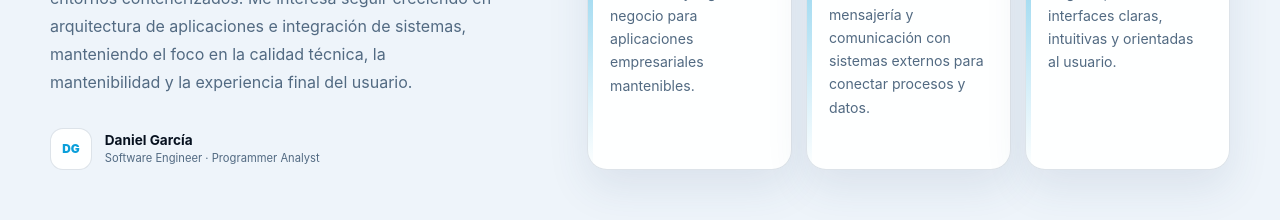
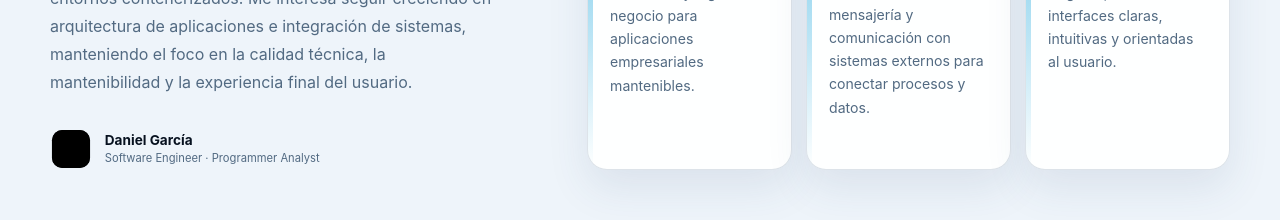
Before and after one commit to DanielDGe/danieldge.github.io, a React (Vite) app: page / in a window 1280 px wide. Shown: the part 1560-1780 px from the top of the page. Built offline with nearby package versions, Linux system fonts and the light colour scheme.

Commit message:
feat: use DG identity in profile signature

```diff
--- a/src/sections/AboutSection.jsx
+++ b/src/sections/AboutSection.jsx
@@ -1,4 +1,5 @@
 import SectionHeading from '../components/SectionHeading'
+import BrandMark from '../components/BrandMark'
 import { focusAreas } from '../data/foundation'
 
 function AboutSection() {
@@ -25,7 +26,7 @@ function AboutSection() {
             </p>
 
             <div className="about-statement__signature">
-              <span aria-hidden="true">DG</span>
+              <BrandMark size={42} />
               <div>
                 <strong>Daniel García</strong>
                 <small>Software Engineer · Programmer Analyst</small>
```
